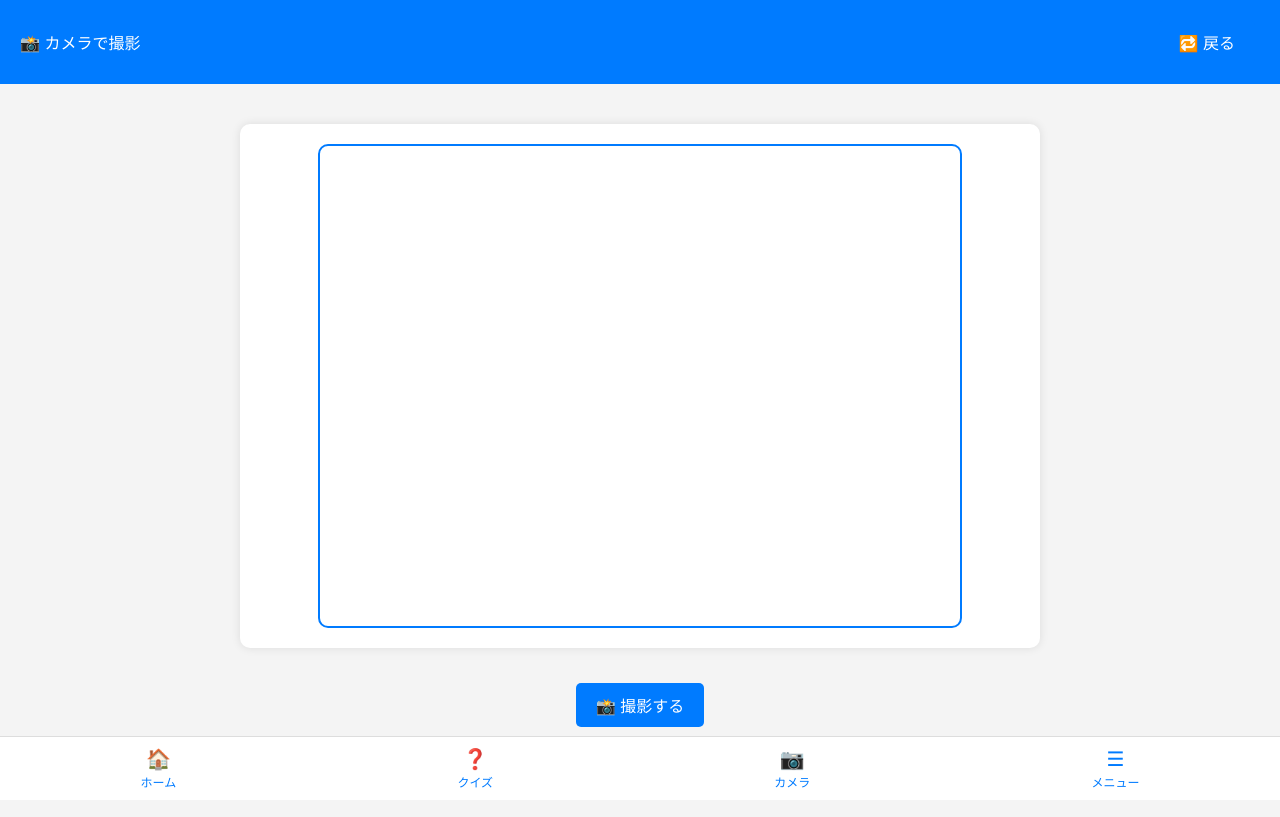
After one commit to s2322106/Syshack, a Flask app: template fix.ver3/templates/quiz_history.html in a window 1280 px wide. The commit adds this page. Run offline with Flask 3, Linux system fonts and the light colour scheme; the template is opened without the code that fills it: most values are stand-ins (such as "Sample title", 1, 10 or a date in 2020).

Commit message:
change_ranking_quiz_camera_history

```diff
--- /dev/null
+++ b/fix.ver3/templates/quiz_history.html
@@ -0,0 +1,146 @@
+<!DOCTYPE html>
+<html lang="ja">
+<head>
+  <meta charset="UTF-8">
+  <title>カメラ撮影</title>
+  <script src="https://cdn.jsdelivr.net/npm/vue@2"></script>
+  <style>
+    body {
+      font-family: Arial, sans-serif;
+      margin: 0;
+      padding: 0;
+      background-color: #f4f4f4;
+    }
+    .header {
+      background-color: #007bff;
+      color: white;
+      padding: 10px 20px;
+      display: flex;
+      justify-content: space-between;
+      align-items: center;
+    }
+    .container {
+      max-width: 800px;
+      margin: 0 auto;
+      padding: 20px;
+      padding-bottom: 80px;
+    }
+    .menu-options {
+      display: flex;
+      flex-direction: column;
+      gap: 15px;
+      margin-top: 20px;
+    }
+    .menu-option {
+      background-color: white;
+      padding: 20px;
+      border-radius: 10px;
+      box-shadow: 0 0 10px rgba(0, 0, 0, 0.1);
+      cursor: default;
+      display: flex;
+      align-items: center;
+      justify-content: center;
+    }
+    .button {
+      background-color: #007bff;
+      color: white;
+      border: none;
+      border-radius: 5px;
+      padding: 10px 20px;
+      cursor: pointer;
+      font-size: 16px;
+      margin: 10px 5px;
+    }
+    .button:hover {
+      background-color: #0056b3;
+    }
+    canvas, video {
+      border-radius: 10px;
+      border: 2px solid #007bff;
+    }
+    .center-buttons {
+      text-align: center;
+      margin-top: 10px;
+    }
+    .buttons {
+      position: fixed;
+      bottom: 0;
+      left: 0;
+      width: 100%;
+      display: flex;
+      justify-content: space-around;
+      background-color: #ffffff;
+      border-top: 1px solid #ddd;
+      padding: 10px 0;
+    }
+    .main-button {
+      display: flex;
+      flex-direction: column;
+      align-items: center;
+      justify-content: center;
+      color: #007bff;
+      text-decoration: none;
+      font-size: 12px;
+    }
+    .button-icon {
+      font-size: 20px;
+      margin-bottom: 2px;
+    }
+  </style>
+</head>
+<body>
+  <div id="app">
+    <div class="header">
+      <div>📸 カメラで撮影</div>
+      <button class="button" @click="goToMain">🔁 戻る</button>
+    </div>
+
+    <div class="container">
+      <div class="menu-options">
+        <div class="menu-option">
+          <video ref="video" v-show="!photo" autoplay playsinline muted width="640" height="480"></video>
+          <canvas ref="canvas" width="640" height="480" v-show="photo"></canvas>
+        </div>
+
+        <div class="center-buttons" v-if="!photo">
+          <button class="button" @click="capturePhoto">📸 撮影する</button>
+        </div>
+        <div class="center-buttons" v-if="photo">
+          <button class="button" @click="translateLabels">🌐 翻訳する</button>
+          <button class="button" @click="retakePhoto">🔄 もう一度撮影</button>
+        </div>
+
+        <div class="menu-option" v-if="jpResult && enResult">
+          <div>
+            <h3>翻訳結果</h3>
+            <p><strong>英語名:</strong> {{ enResult }}</p>
+            <p><strong>日本語訳:</strong> {{ jpResult }}</p>
+          </div>
+        </div>
+      </div>
+    </div>
+
+    <div class="buttons">
+      <div class="main-button" onclick="location.href='main.html'">
+        <div class="button-icon">🏠</div>
+        <div class="button-text">ホーム</div>
+      </div>
+      <div class="main-button" onclick="location.href='quiz.html'">
+        <div class="button-icon">❓</div>
+        <div class="button-text">クイズ</div>
+      </div>
+      <div class="main-button" onclick="location.href='camera.html'">
+        <div class="button-icon">📷</div>
+        <div class="button-text">カメラ</div>
+      </div>
+      <div class="main-button" onclick="location.href='menu.html'">
+        <div class="button-icon">☰</div>
+        <div class="button-text">メニュー</div>
+      </div>
+    </div>
+  </div>
+
+  <!-- Vue.js + 外部JS読み込み -->
+  <script type="module" src="{{ url_for('static', filename='camera.js') }}"></script>
+</body>
+</html>
```
Also changed, not shown: fix.ver3/templates/camera_hisotry.html (added, +136 -0 lines), fix.ver3/templates/ranking.html (+184 -17 lines).
